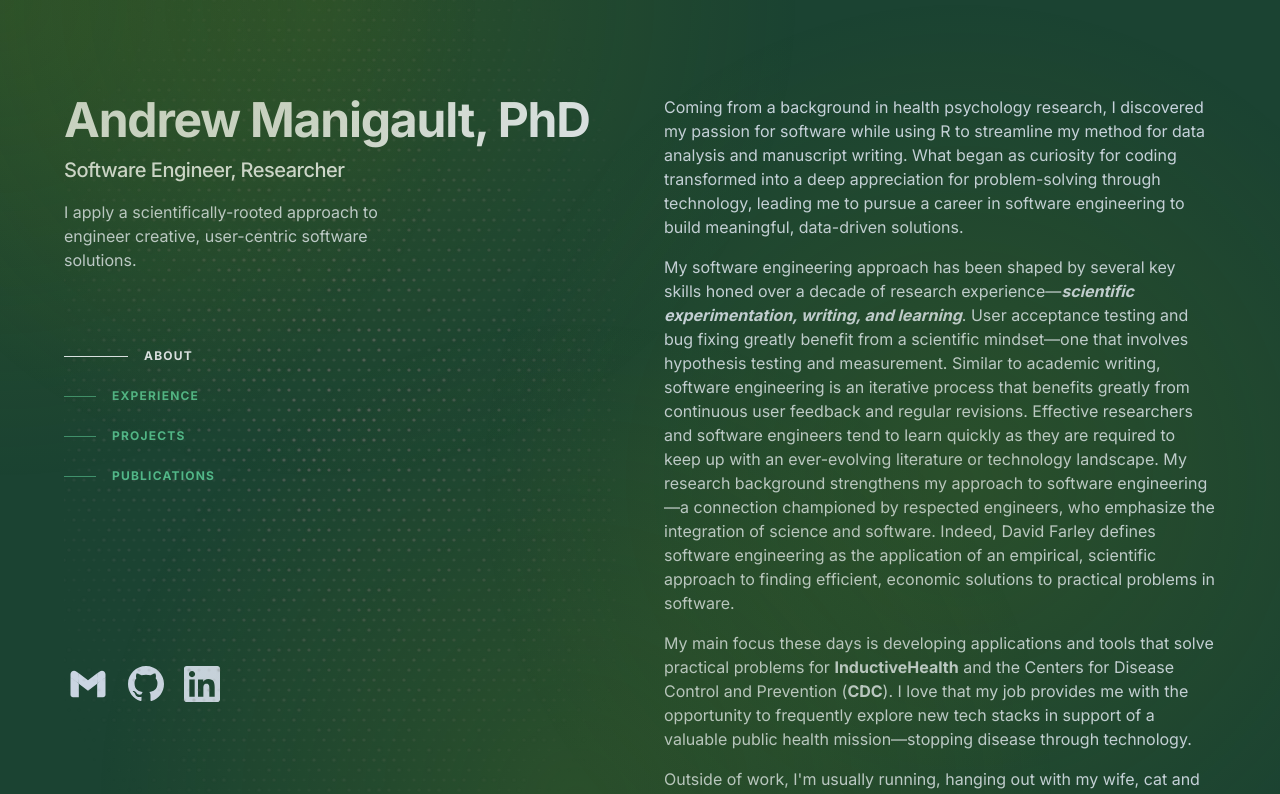
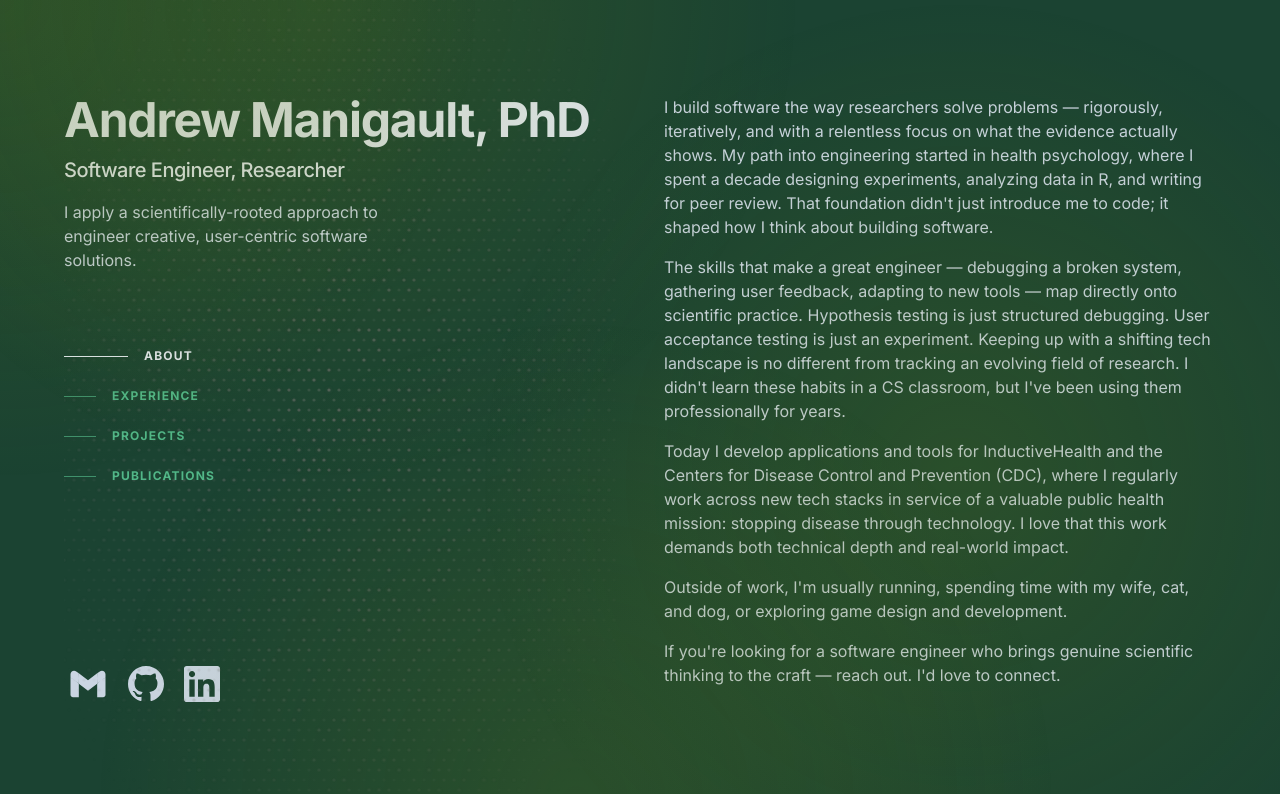
Before and after one commit to amanigaultw/web-portfolio, a Next.js app: page / in a window 1280 px wide. Shown: the top 794 px of the page. Built offline with nearby package versions, Linux system fonts and the light colour scheme.

Commit message:
Update About.tsx

```diff
--- a/components/About.tsx
+++ b/components/About.tsx
@@ -7,19 +7,19 @@ export default function About() {
       <SectionHeader title="About" />
       <div>
         <p className="mb-4">
-          Coming from a background in health psychology research, I discovered my passion for software while using R to streamline my method for data analysis and manuscript writing. What began as curiosity for coding transformed into a deep appreciation for problem-solving through technology, leading me to pursue a career in software engineering to build meaningful, data-driven solutions.
+          I build software the way researchers solve problems — rigorously, iteratively, and with a relentless focus on what the evidence actually shows. My path into engineering started in health psychology, where I spent a decade designing experiments, analyzing data in R, and writing for peer review. That foundation didn't just introduce me to code; it shaped how I think about building software.
         </p>
         <p className="mb-4">
-          My software engineering approach has been shaped by several key skills honed over a decade of research experience—<i><b>scientific experimentation, writing, and learning</b></i>. User acceptance testing and bug fixing greatly benefit from a scientific mindset—one that involves hypothesis testing and measurement. Similar to academic writing, software engineering is an iterative process that benefits greatly from continuous user feedback and regular revisions. Effective researchers and software engineers tend to learn quickly as they are required to keep up with an ever-evolving literature or technology landscape. My research background strengthens my approach to software engineering—a connection championed by respected engineers, who emphasize the integration of science and software. Indeed, David Farley defines software engineering as the application of an empirical, scientific approach to finding efficient, economic solutions to practical problems in software.
+          The skills that make a great engineer — debugging a broken system, gathering user feedback, adapting to new tools — map directly onto scientific practice. Hypothesis testing is just structured debugging. User acceptance testing is just an experiment. Keeping up with a shifting tech landscape is no different from tracking an evolving field of research. I didn't learn these habits in a CS classroom, but I've been using them professionally for years.
         </p>
         <p className="mb-4">
-          My main focus these days is developing applications and tools that solve practical problems for <b>InductiveHealth</b> and the Centers for Disease Control and Prevention (<b>CDC</b>). I love that my job provides me with the opportunity to frequently explore new tech stacks in support of a valuable public health mission—stopping disease through technology.
+          Today I develop applications and tools for InductiveHealth and the Centers for Disease Control and Prevention (CDC), where I regularly work across new tech stacks in service of a valuable public health mission: stopping disease through technology. I love that this work demands both technical depth and real-world impact.
         </p>
         <p className="mb-4">
-          Outside of work, I'm usually running, hanging out with my wife, cat and dog, or experimenting with game design/development.
+          Outside of work, I'm usually running, spending time with my wife, cat, and dog, or exploring game design and development.
         </p>
         <p>
-          Please reach out if you have any questions or are seeking to collaborate.  Cheers!
+          If you're looking for a software engineer who brings genuine scientific thinking to the craft — reach out. I'd love to connect.
         </p>
       </div>
       {/* <DownloadButton filePath="/docs/Andrew-Manigault-Resume.pdf" fileName="Andrew-Manigault-Resume.pdf" /> */}
```
